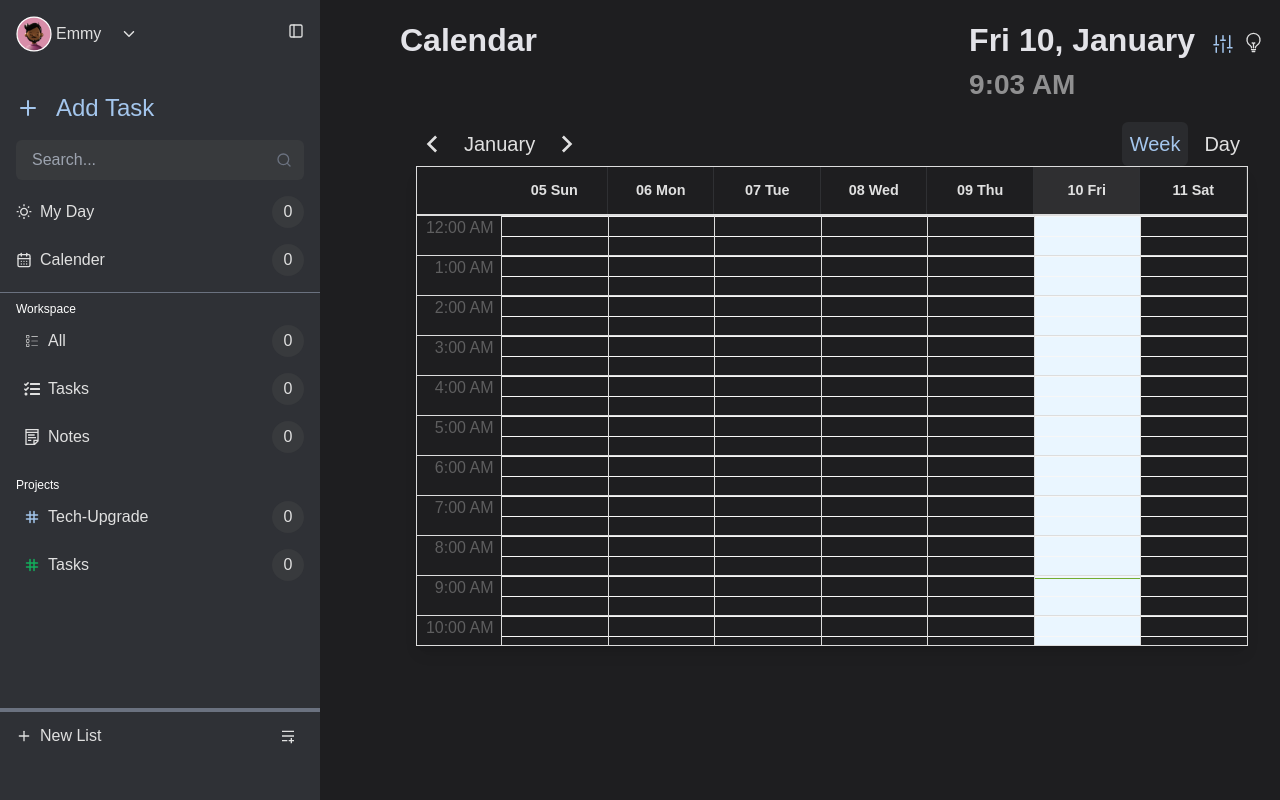
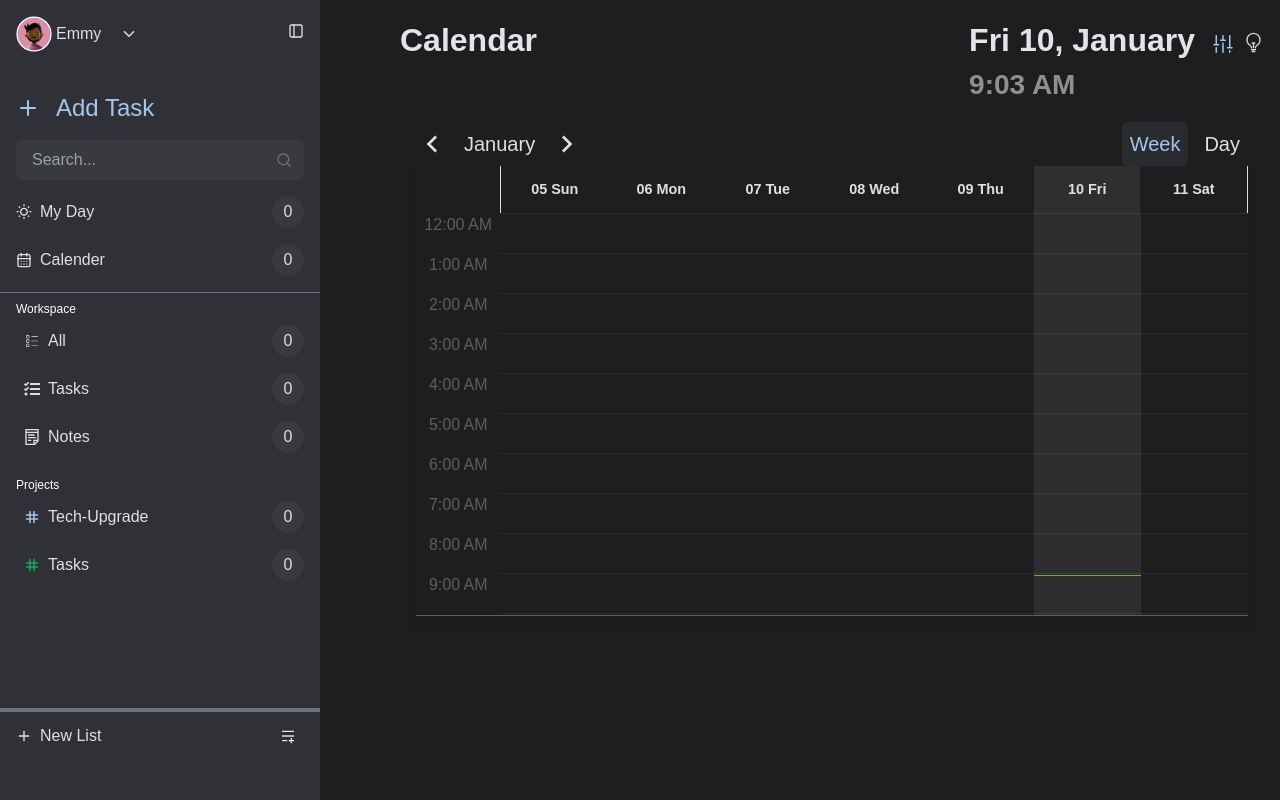
Before and after one commit to Emmynando/note-app, a Next.js app: page /calendar in a window 1280 px wide. Built offline with nearby package versions, Linux system fonts and the light colour scheme.

Commit message:
calender

```diff
--- a/package.json
+++ b/package.json
@@ -12,6 +12,7 @@
     "@gsap/react": "^2.1.1",
     "clsx": "^2.1.1",
     "gsap": "^3.12.5",
+    "moment": "^2.30.1",
     "next": "15.1.4",
     "react": "^19.0.0",
     "react-big-calendar": "^1.17.1",
--- a/src/app/calendar/page.tsx
+++ b/src/app/calendar/page.tsx
@@ -3,7 +3,7 @@ import DayHeader from "@/components/UI/Header";
 
 export default function Calendar() {
   return (
-    <main>
+    <main className="h-full !overflow-hidden relative">
       <DayHeader crumb="Calendar" />
       <CalendarComponent />
     </main>
--- a/src/app/globals.css
+++ b/src/app/globals.css
@@ -70,7 +70,6 @@ input {
 
 .rbc-calendar {
   background-color: #1e1e20;
-  border: none !important;
   box-shadow: "0 1px 3px rgba(255, 255, 255, 0.12), 0 1px 2px rgba(255, 255, 255, 0.24)";
 }
 
@@ -83,35 +82,52 @@ input {
   align-items: center;
   border: none !important;
   padding: 0.8rem 0 !important;
-  border-right: 1px solid #2f3033 !important;
 }
 
 .rbc-time-header {
-  border: none !important;
   width: 100%;
 }
 
 /* remove the extra row at header */
 .rbc-allday-cell {
-  display: none;
-}
-
-.rbc-time-header-content {
-  border: none !important;
+  display: none !important;
 }
 
 /* today */
 .rbc-time-header-cell .rbc-today {
-  background-color: rgba(191, 191, 191, 0.1);
+  background-color: rgba(191, 191, 191, 0.1) !important;
+}
+
+.rbc-today {
+  background-color: rgba(191, 191, 191, 0.1) !important;
 }
 
 /* time text */
 .rbc-time-slot {
+  border-color: rgba(191, 191, 191, 0.1) !important;
   z-index: 2;
 }
 
-.rbc-time-slot:not(.rbc-today .rbc-time-slot) {
+.rbc-time-view {
+  border: none !important;
+  border-bottom: 0.5px solid rgba(191, 191, 191, 0.4) !important;
+}
+
+/* Time column */
+.rbc-timeslot-group {
+  border: none !important;
+  text-align: center;
+}
+
+.rbc-time-slot:not(.rbc-time-slot) {
   background-color: inherit;
+}
+.rbc-time-content {
+  border-top: none !important;
+}
+
+.rbc-time-content > * + * > * {
+  border-left: none !important;
 }
 
 .rbc-label {
--- a/src/components/Layout/Calendar/CalendarComp.tsx
+++ b/src/components/Layout/Calendar/CalendarComp.tsx
@@ -95,6 +95,7 @@ const CalendarComponent = () => {
           )}
         </div>
       </div>
+      <div className="relative">
         <Calendar
           localizer={localizer}
           events={EVENTS}
@@ -103,18 +104,20 @@ const CalendarComponent = () => {
           defaultView={Views.WEEK}
           view={view}
           toolbar={false}
+          step={60} // 60 minutes per slot
+          timeslots={1} // Single slot per hour
           style={{
-          height: 480,
+            height: 450,
             margin: "0 auto",
-          borderBottom: "2px solid black",
           }}
-        className="rounded-lg shadow-lg bg-inherit"
+          className="shadow-lg bg-inherit"
           components={components}
           date={date} // Pass the `date` state
           onNavigate={(newDate) => setDate(newDate)} // Sync navigation
           onView={(newView) => handleViewChange(newView)} // Sync view change
         />
       </div>
+    </div>
   );
 };
 
```
Also changed, not shown: 1 other file (tests, documents, lock files or other folders). Lines whose indentation alone changed are shown as unchanged.
